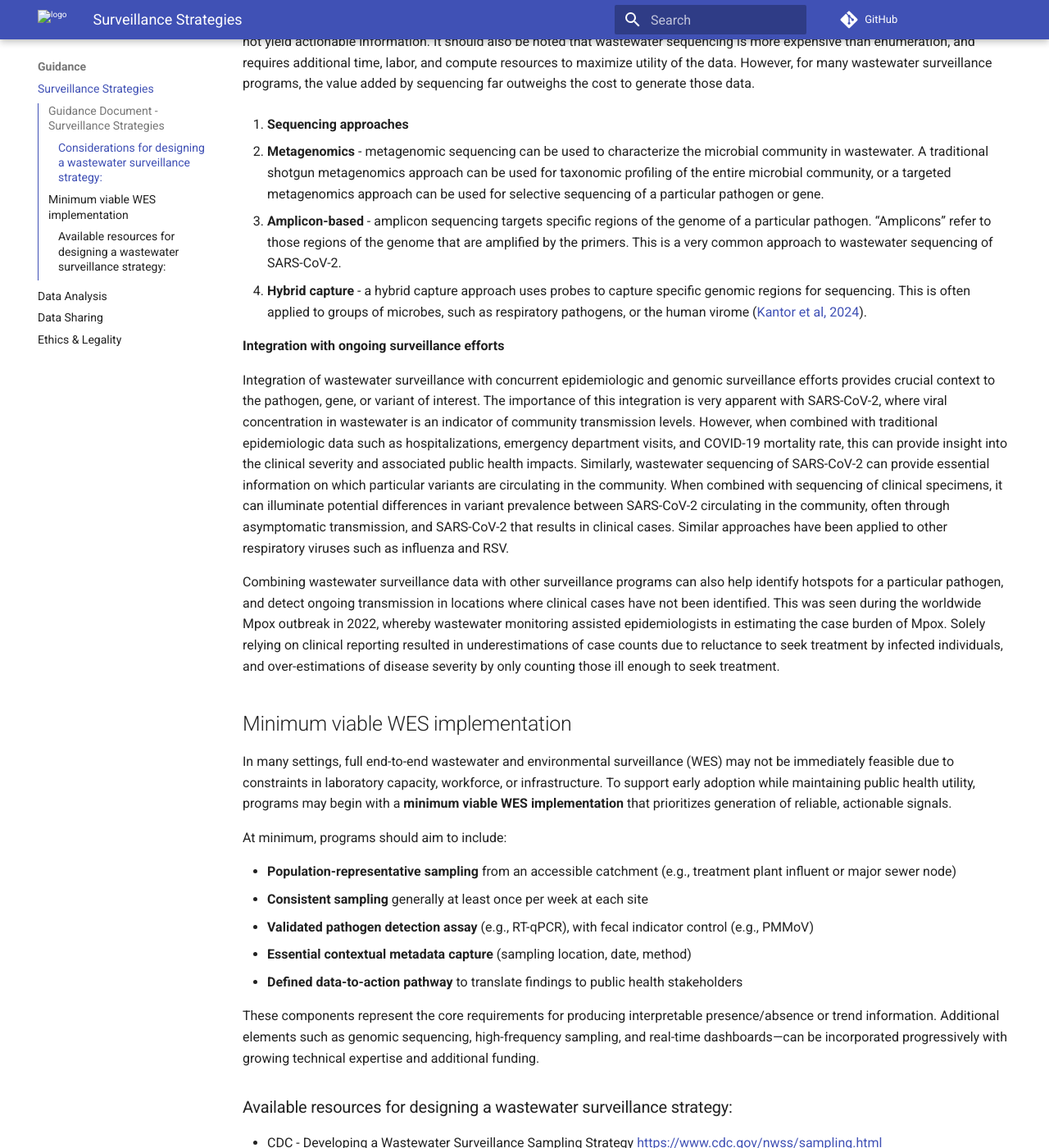
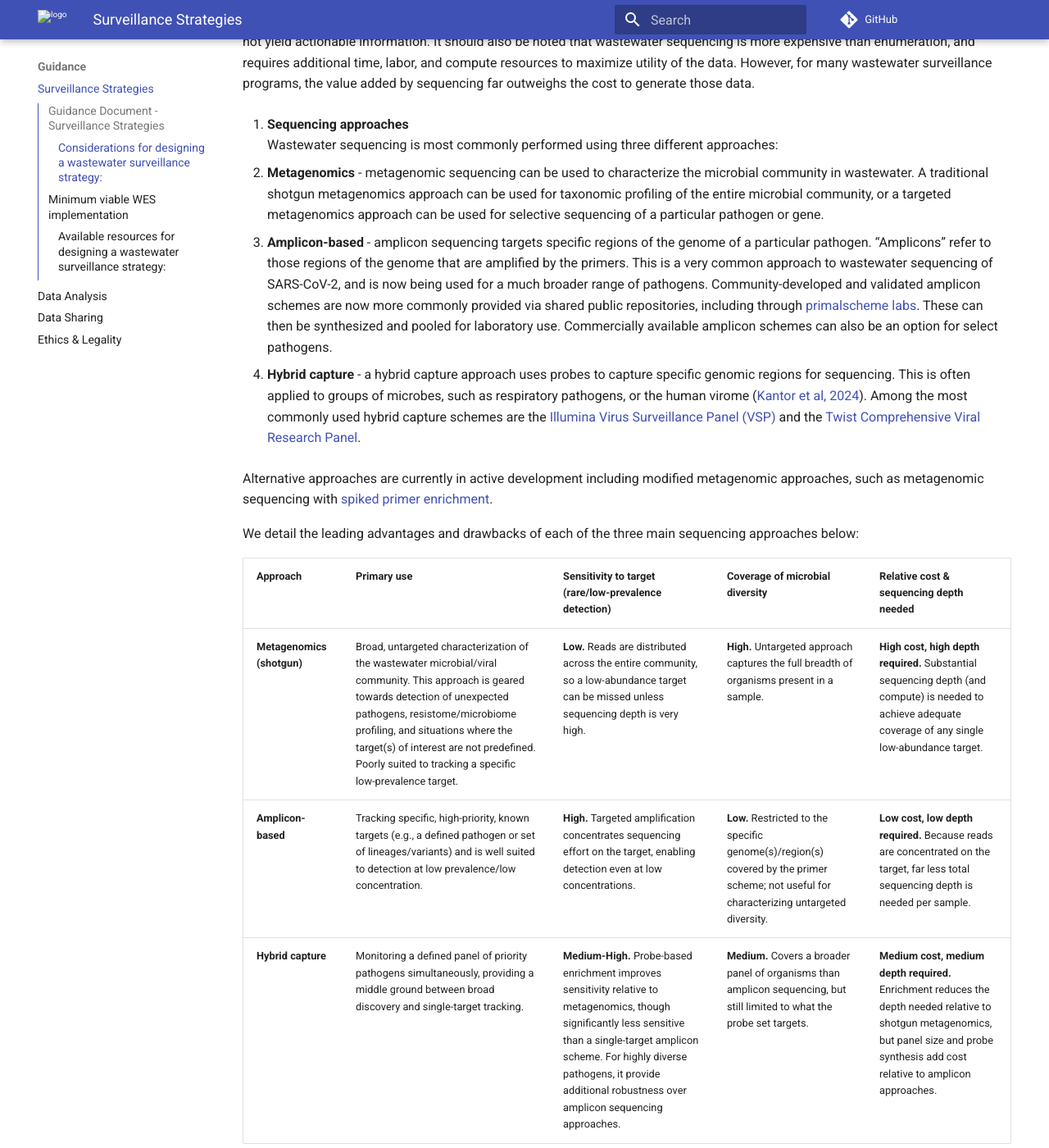
Before and after one commit to pha4ge/wastewater-guidance, an MkDocs documentation site: the page built from guidance_docs/SurveillanceStrategies-GuidanceDoc.md, in a window 1280 px wide and 1400 px high, scrolled down 4636 px. Shown: the whole window at 82% size. Built offline with MkDocs 1.6.1 and Material for MkDocs 9.7.7, drawn with Linux system fonts in a browser that asks for light colours; comment, search, counter and statistics services are not loaded; some of the changed text lies outside the part shown.

Commit message:
adding more info on sequencing approaches

```diff
--- a/guidance_docs/SurveillanceStrategies-GuidanceDoc.md
+++ b/guidance_docs/SurveillanceStrategies-GuidanceDoc.md
@@ -35,7 +35,7 @@ When determining which site is most appropriate, the target population within th
 
 3. **Uniformity across sites**
 
-	When collecting wastewater samples from multiple sites, it is important to ensure uniformity in sample type to enable direct comparison. For example, virus concentrations between untreated wastewater and primary sludge cannot be directly compared as primarily sludge will generally have higher concentrations. Additionally, different wastewater treatment facilities might use different methods during or following the sedimentation process that involve chemicals capable of interfering with laboratory methods.
+	When collecting wastewater samples from multiple sites, it is important to ensure uniformity in sample type to enable direct comparison. For example, virus concentrations between untreated wastewater and primary sludge cannot be directly compared as primary sludge will generally have higher concentrations. Additionally, different wastewater treatment facilities might use different methods during or following the sedimentation process that involve chemicals capable of interfering with laboratory methods.
 
 4. **Pathogen-specific considerations**
 
@@ -88,10 +88,23 @@ Wastewater sequencing is particularly valuable for surveillance programs that ai
 For pathogens with low mutation rates, wastewater sequencing may not provide the same value as most of the sequence data would look the same. Similarly, for pathogens that do not have epidemiologically or clinically relevant genotypes, sequencing might not yield actionable information. It should also be noted that wastewater sequencing is more expensive than enumeration, and requires additional time, labor, and compute resources to maximize utility of the data. However, for many wastewater surveillance programs, the value added by sequencing far outweighs the cost to generate those data.
 
 2. **Sequencing approaches**
+Wastewater sequencing is most commonly performed using three different approaches:
 
    * **Metagenomics** \- metagenomic sequencing can be used to characterize the microbial community in wastewater.  A traditional shotgun metagenomics approach can be used for taxonomic profiling of the entire microbial community, or a targeted metagenomics approach can be used for selective sequencing of a particular pathogen or gene.
-   * **Amplicon-based** \- amplicon sequencing targets specific regions of the genome of a particular pathogen. “Amplicons” refer to those regions of the genome that are amplified by the primers. This is a very common approach to wastewater sequencing of SARS-CoV-2.
-   * **Hybrid capture** \- a hybrid capture approach uses probes to capture specific genomic regions for sequencing. This is often applied to groups of microbes, such as respiratory pathogens, or the human virome ([Kantor et al, 2024](https://pubs.acs.org/doi/full/10.1021/acs.est.4c02638)).
+
+   * **Amplicon-based** \- amplicon sequencing targets specific regions of the genome of a particular pathogen. “Amplicons” refer to those regions of the genome that are amplified by the primers. This is a very common approach to wastewater sequencing of SARS-CoV-2, and is now being used for a much broader range of pathogens. Community-developed and validated amplicon schemes are now more commonly provided via shared public repositories, including through [primalscheme labs](https://labs.primalscheme.com/). These can then be synthesized and pooled for laboratory use. Commercially available amplicon schemes can also be an option for select pathogens.
+
+   * **Hybrid capture** \- a hybrid capture approach uses probes to capture specific genomic regions for sequencing. This is often applied to groups of microbes, such as respiratory pathogens, or the human virome ([Kantor et al, 2024](https://pubs.acs.org/doi/full/10.1021/acs.est.4c02638)). Among the most commonly used hybrid capture schemes are the [Illumina Virus Surveillance Panel (VSP)](https://www.illumina.com/products/by-type/sequencing-kits/library-prep-kits/viral-surveillance-panel.html) and the [Twist Comprehensive Viral Research Panel](https://www.twistbioscience.com/products/ngs/fixed-panels/comprehensive-viral-research-panel).
+
+Alternative approaches are currently in active development including modified metagenomic approaches, such as metagenomic sequencing with [spiked primer enrichment](https://www.biorxiv.org/content/10.64898/2025.12.26.690930v1).
+
+We detail the leading advantages and drawbacks of each of the three main sequencing approaches below:
+
+| Approach | Primary use | Sensitivity to target (rare/low-prevalence detection) | Coverage of microbial diversity | Relative cost & sequencing depth needed |
+| :---- | :---- | :---- | :---- | :---- |
+| **Metagenomics (shotgun)** | Broad, untargeted characterization of the wastewater microbial/viral community. This approach is geared towards detection of unexpected pathogens, resistome/microbiome profiling, and situations where the target(s) of interest are not predefined. Poorly suited to tracking a specific low-prevalence target. | **Low.** Reads are distributed across the entire community, so a low-abundance target can be missed unless sequencing depth is very high. | **High.** Untargeted approach captures the full breadth of organisms present in a sample. | **High cost, high depth required.** Substantial sequencing depth (and compute) is needed to achieve adequate coverage of any single low-abundance target. |
+| **Amplicon-based** | Tracking specific, high-priority, known targets (e.g., a defined pathogen or set of lineages/variants) and is well suited to detection at low prevalence/low concentration. | **High.** Targeted amplification concentrates sequencing effort on the target, enabling detection even at low concentrations. | **Low.** Restricted to the specific genome(s)/region(s) covered by the primer scheme; not useful for characterizing untargeted diversity. | **Low cost, low depth required.** Because reads are concentrated on the target, far less total sequencing depth is needed per sample. |
+| **Hybrid capture** | Monitoring a defined panel of priority pathogens simultaneously, providing a middle ground between broad discovery and single-target tracking. | **Medium-High.** Probe-based enrichment improves sensitivity relative to metagenomics, though significantly less sensitive than a single-target amplicon scheme. For highly diverse pathogens, it provide additional robustness over amplicon sequencing approaches. | **Medium.** Covers a broader panel of organisms than amplicon sequencing, but still limited to what the probe set targets. | **Medium cost, medium depth required.** Enrichment reduces the depth needed relative to shotgun metagenomics, but panel size and probe synthesis add cost relative to amplicon approaches. |
 
 **Integration with ongoing surveillance efforts**
 
```
Also changed, not shown: other parts of guidance_docs/SurveillanceStrategies-GuidanceDoc.md (+1 -1 lines).
